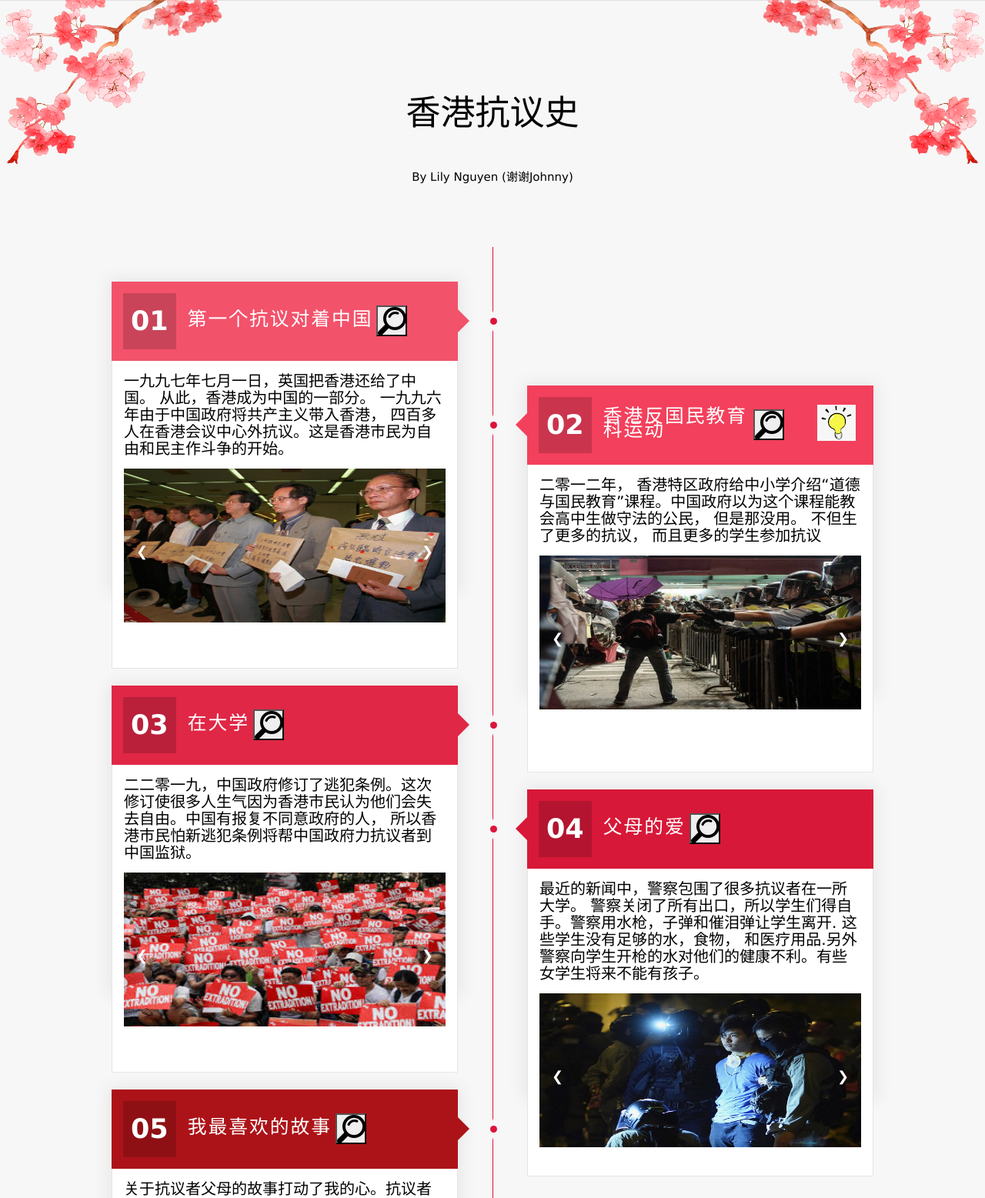
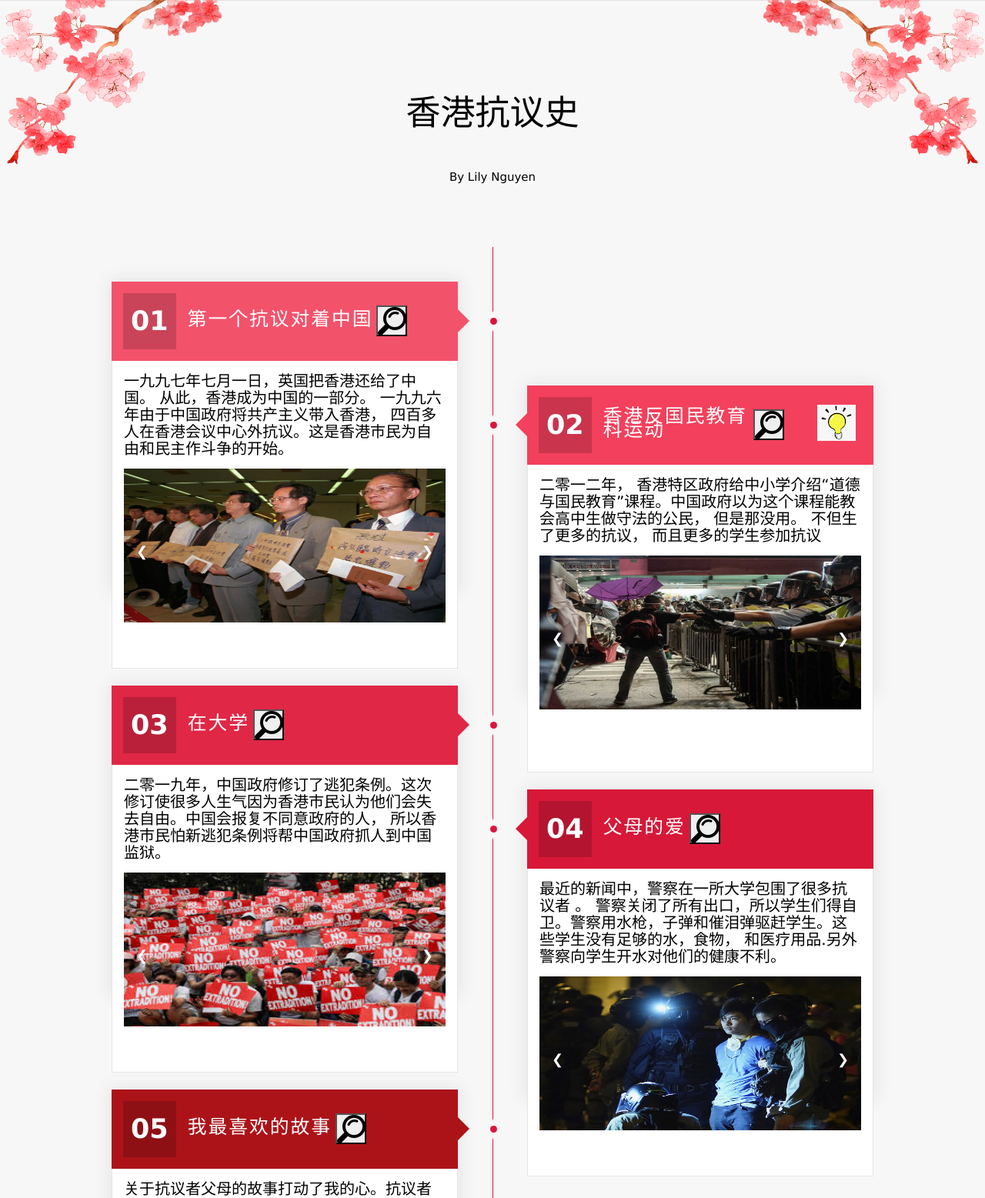
Before and after one commit to LilyN11/HongKong, a plain HTML site: page index.html in a window 1280 px wide. Shown: the top 1557 px of the page at 77% size. Drawn offline with nearby package versions, Linux system fonts and the light colour scheme.

Commit message:
Add files via upload

```diff
--- a/index.html
+++ b/index.html
@@ -25,7 +25,7 @@
     <!--<img id="Pop2" src="b2.png" style="visibility: hidden; position:fixed; right:0px ; top:0px">-->
   <section id=timeline>
 	<h1> 香港抗议史</h1>
-	<p class="leader">By Lily Nguyen (谢谢Johnny) </p>
+	<p class="leader">By Lily Nguyen  </p>
 	<div id="big" class="demo-card-wrapper">
 		<div class="demo-card demo-card--step1">
 			<div class="head">
@@ -60,7 +60,8 @@
                  <button onclick="zoom2()" class="zoom"></button>
                 <div class="popup" onclick="myFunction()">
                  <button class="collapsible" style="background-color: #F3405C"></button>
-                     <span class="popuptext" id="myPopup" style="background-color: #F3405C">我特别喜欢这项运动，因为它有很多学生参加。大部分的学生都像我都是高中生是，而且有些抗议者比我还年轻！演员这个运动之所以叫雨伞运动是因为人们不得不使用雨伞来保护自己收到催泪弹的袭击</span>
+                     <span class="popuptext" id="myPopup" style="background-color: #F3405C">我特别喜欢这项运动，因为它有很多学生参加。大部分的学生都像我，而且有些抗议者比我还年轻！这个运动之所以叫雨伞运动是因为人们不得不使用雨伞来保护自己没受到催泪弹的袭击
+                    </span>
                 </div>
 
 
@@ -90,7 +91,7 @@
                 <button onclick="zoom3()" class="zoom"></button>
 			</div>
 			<div class="body">
-				<p id="3" >二二零一九，中国政府修订了逃犯条例。这次修订使很多人生气因为香港市民认为他们会失去自由。中国有报复不同意政府的人， 所以香港市民怕新逃犯条例将帮中国政府力抗议者到中国监狱。</p>
+				<p id="3" >二零一九年，中国政府修订了逃犯条例。这次修订使很多人生气因为香港市民认为他们会失去自由。中国会报复不同意政府的人， 所以香港市民怕新逃犯条例将帮中国政府抓人到中国监狱。</p>
 				<div id="3a" class="slideshow-container">
                   <img class="mySlides3" src="e1.jpeg" style="width:100%; display:none;height:200px">
                   <img class="mySlides3" src="e2.jpg" style="width:100%;display:none;height:200px">
@@ -112,7 +113,7 @@
                 <button onclick="zoom4()" class="zoom"></button>
 			</div>
 			<div class="body">
-				<p id="4">最近的新闻中，警察包围了很多抗议者在一所大学。 警察关闭了所有出口，所以学生们得自手。警察用水枪，子弹和催泪弹让学生离开. 这些学生没有足够的水，食物， 和医疗用品.另外警察向学生开枪的水对他们的健康不利。有些女学生将来不能有孩子。</p>
+				<p id="4">最近的新闻中，警察在一所大学包围了很多抗议者 。 警察关闭了所有出口，所以学生们得自卫。警察用水枪，子弹和催泪弹驱赶学生。这些学生没有足够的水，食物， 和医疗用品.另外警察向学生开水对他们的健康不利。</p>
 				<div id="4a" class="slideshow-container">
                   <img class="mySlides4" src="s1.jpeg" style="width:100%; display:none;height:200px">
                   <img class="mySlides4" src="s2.jpg" style="width:100% ;display:none;height:200px">
```
